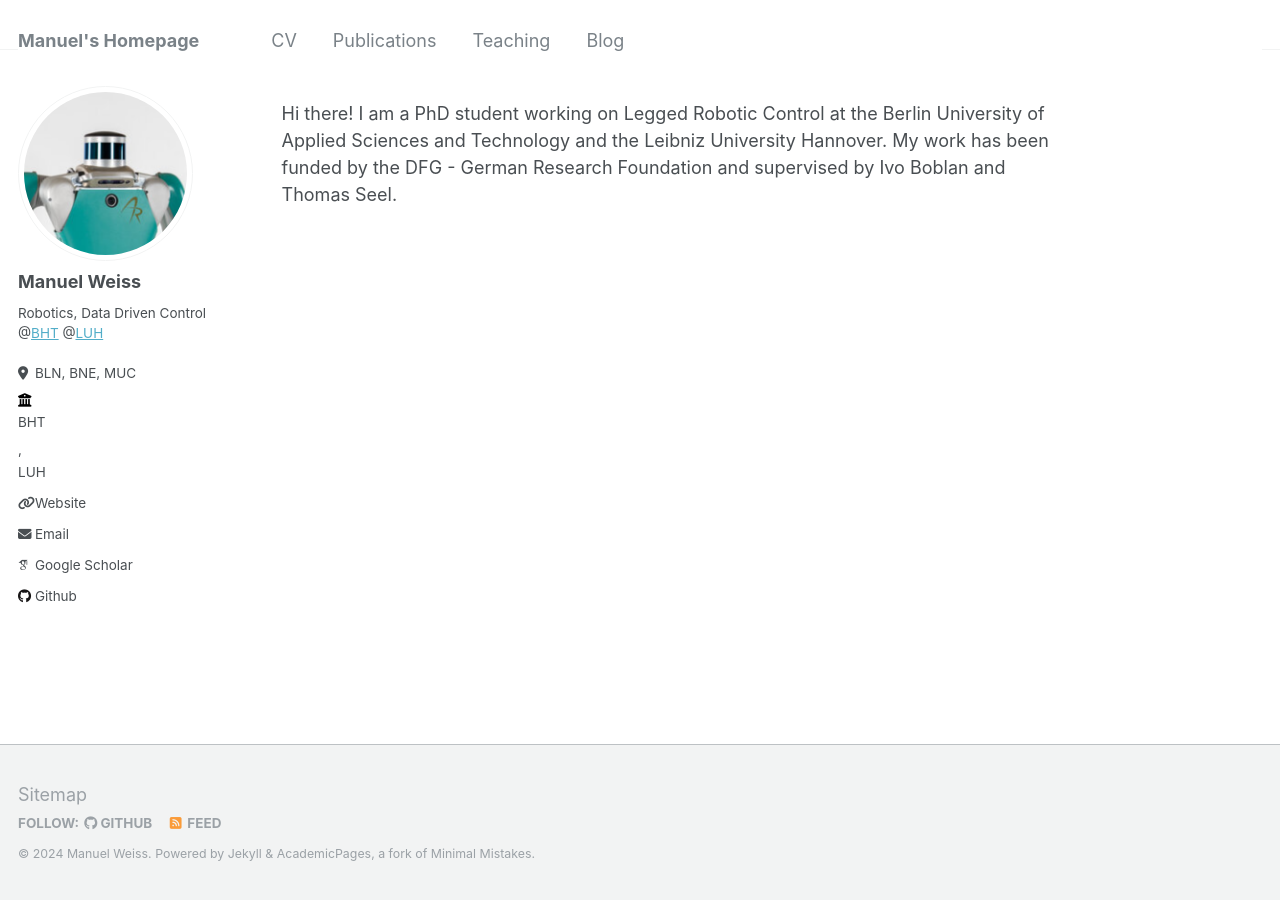
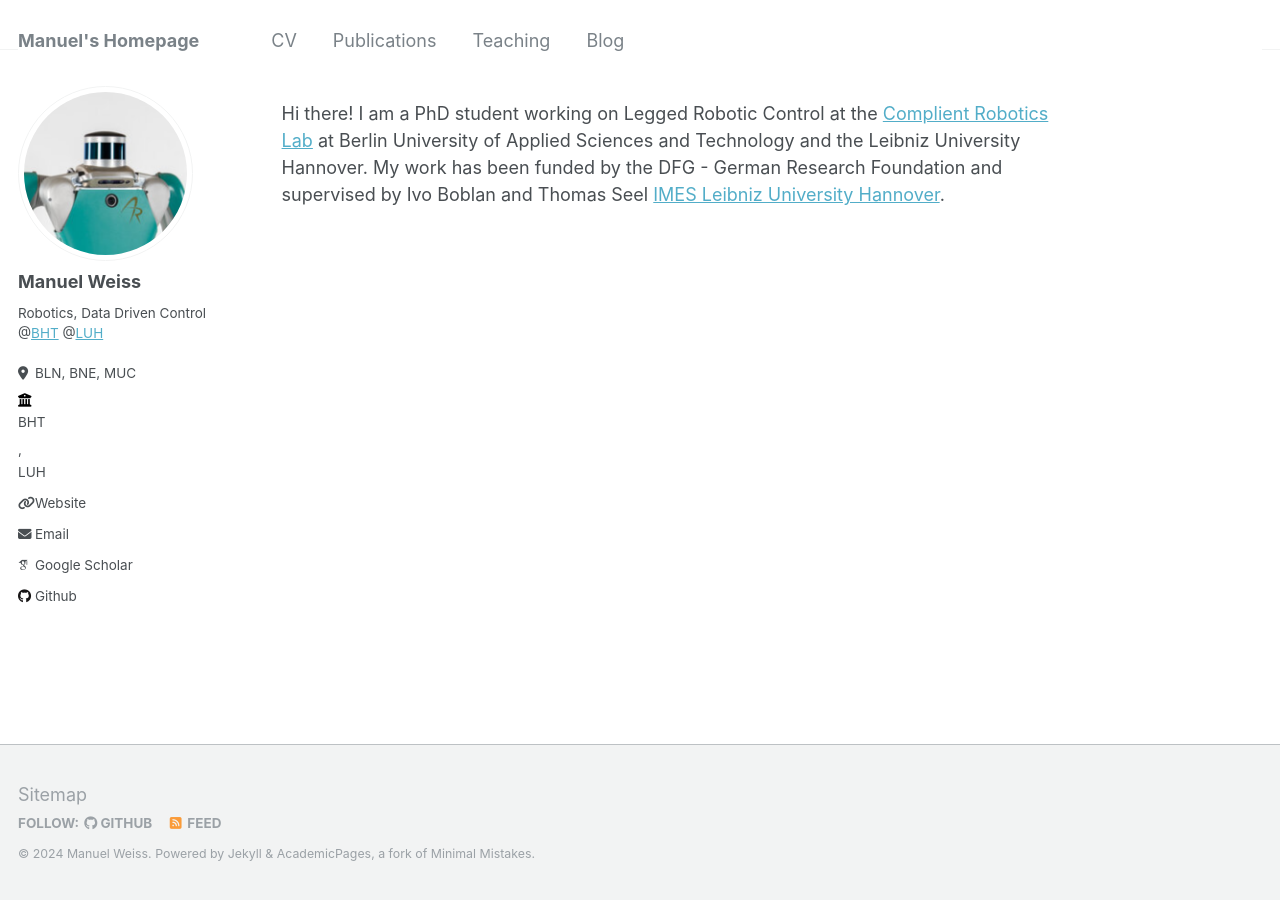
Before and after one commit to ma-weiss/ma-weiss.github.io, a Jekyll site: the page built from _pages/about.md, in a window 1280 px wide. Built offline with Jekyll 4.4.1, drawn with Linux system fonts in a browser that asks for light colours; some web fonts are replaced.

Commit message:
Update about.md

```diff
--- a/_pages/about.md
+++ b/_pages/about.md
@@ -7,4 +7,4 @@ redirect_from:
   - /about.html
 ---
 
-Hi there! I am a PhD student working on Legged Robotic Control at the Berlin University of Applied Sciences and Technology and the Leibniz University Hannover. My work has been funded by the DFG - German Research Foundation and supervised by Ivo Boblan and Thomas Seel.
+Hi there! I am a PhD student working on Legged Robotic Control at the [Complient Robotics Lab](https://www.biorobotiklabor.de) at Berlin University of Applied Sciences and Technology and the Leibniz University Hannover. My work has been funded by the DFG - German Research Foundation and supervised by Ivo Boblan and Thomas Seel [IMES Leibniz University Hannover](https://www.imes.uni-hannover.de/de/).
```
